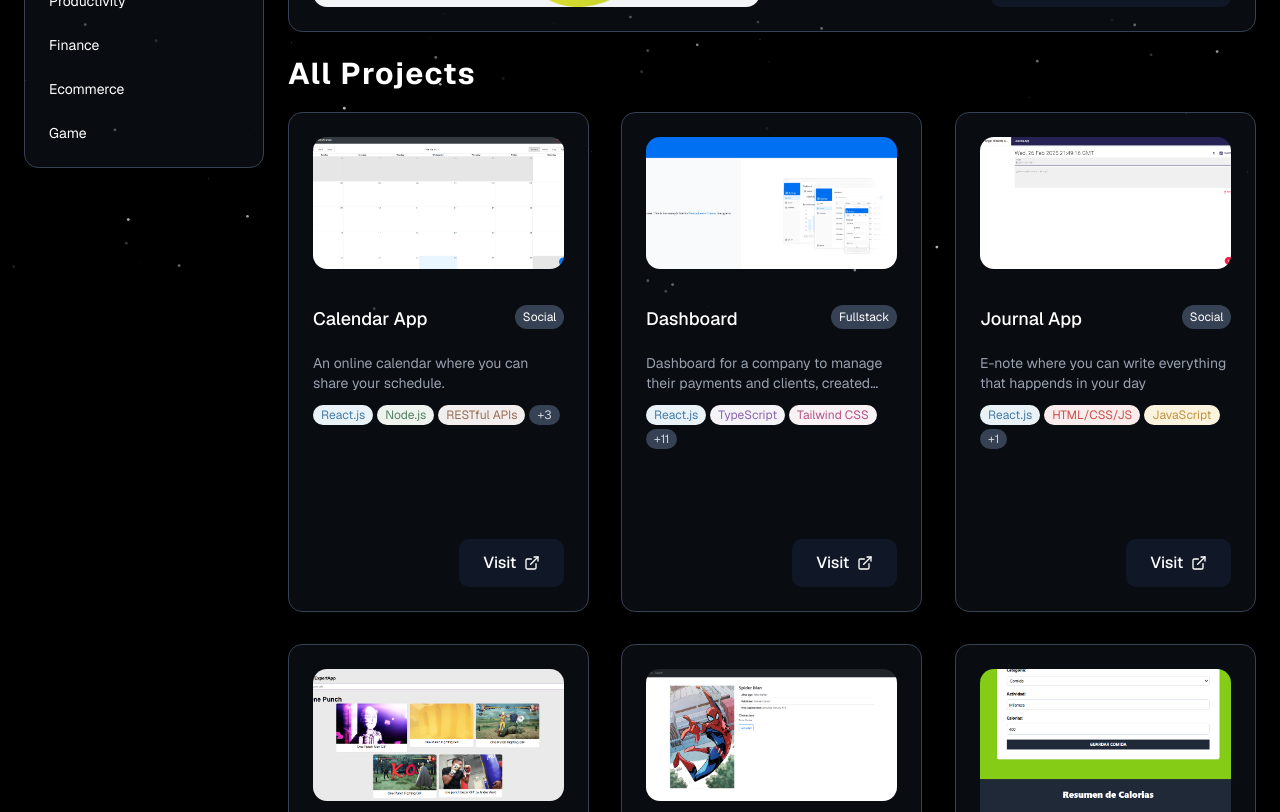
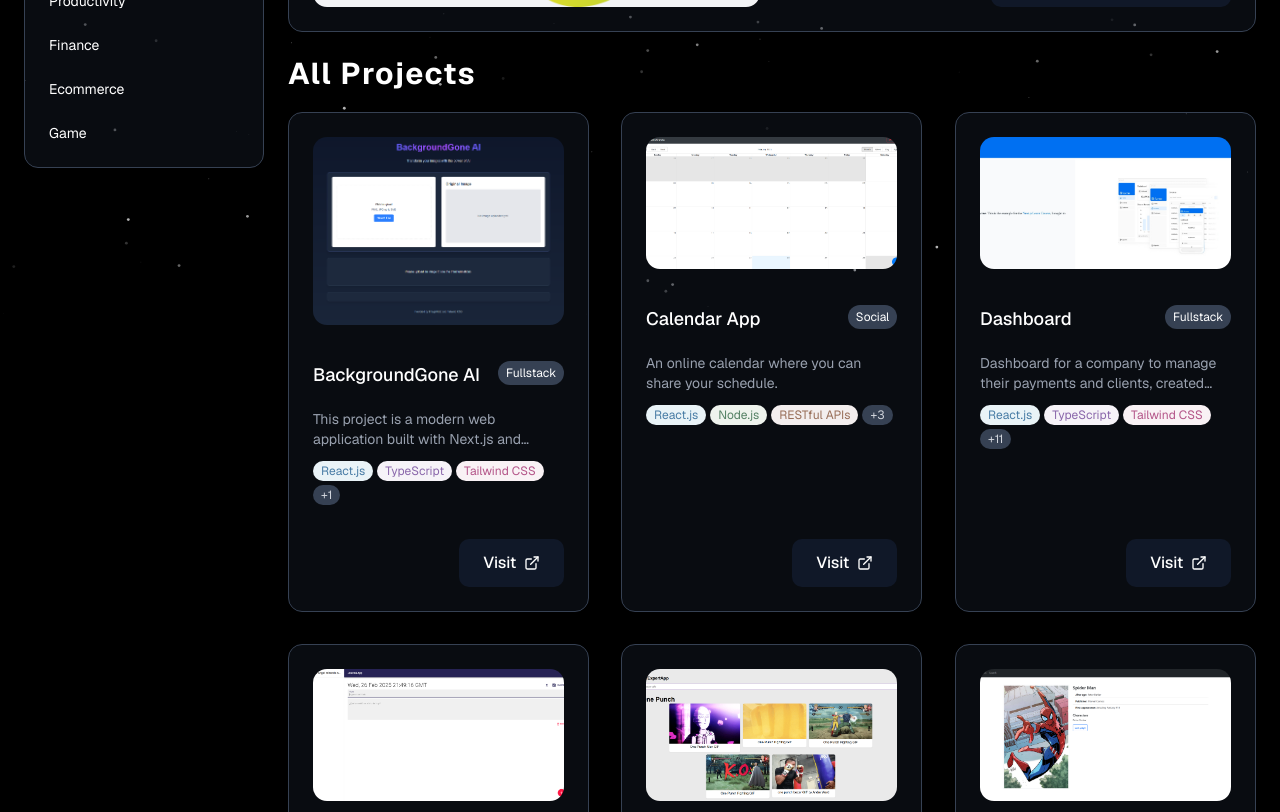
Before and after one commit to mirchez/miguel-portfolio, a Next.js app: page /projects in a window 1280 px wide. Shown: the part 480-1292 px from the top of the page. Built offline with nearby package versions, Linux system fonts and the light colour scheme.

Commit message:
prepare new place for project

```diff
--- a/app/data/projects.ts
+++ b/app/data/projects.ts
@@ -276,6 +276,52 @@ export const projects: Project[] = [
     ],
     category: "fullstack",
     link: "https://devtree-miguel-miranda.netlify.app",
+  },
+  {
+    id: "24",
+    title: "BackgroundGone AI",
+    description:
+      "This project is a modern web application built with Next.js and React, leveraging ImageKit for powerful AI-driven image transformations. It uses Tailwind CSS for a utility-first styling approach, allowing for rapid UI development and a responsive design.",
+    image: "/24-BackgroundGoneAI.PNG",
+    technologies: [
+      {
+        id: "react",
+        name: "React.js",
+        color: { bg: "#E9F3F7", text: "#487CA5" },
+      },
+      {
+        id: "typescript",
+        name: "TypeScript",
+        color: { bg: "#F6F3F8", text: "#8A67AB" },
+      },
+      {
+        id: "tailwind",
+        name: "Tailwind CSS",
+        color: { bg: "#F9F2F5", text: "#B35488" },
+      },
+      {
+        id: "express",
+        name: "Express.js",
+        color: { bg: "#FAECEC", text: "#C4554D" },
+      },
+      {
+        id: "rest-api",
+        name: "RESTful APIs",
+        color: { bg: "#F3EEEE", text: "#976D57" },
+      },
+      {
+        id: "html-css-js",
+        name: "HTML/CSS/JS",
+        color: { bg: "#FAECEC", text: "#C4554D" },
+      },
+      {
+        id: "javascript",
+        name: "JavaScript",
+        color: { bg: "#FAF3DD", text: "#C29343" },
+      },
+    ],
+    category: "fullstack",
+    link: "https://dashboard-example-seven-gilt.vercel.app",
   },
   {
     id: "15",
```
Also changed, not shown: public/24-BackgroundGoneAI.PNG (added).
